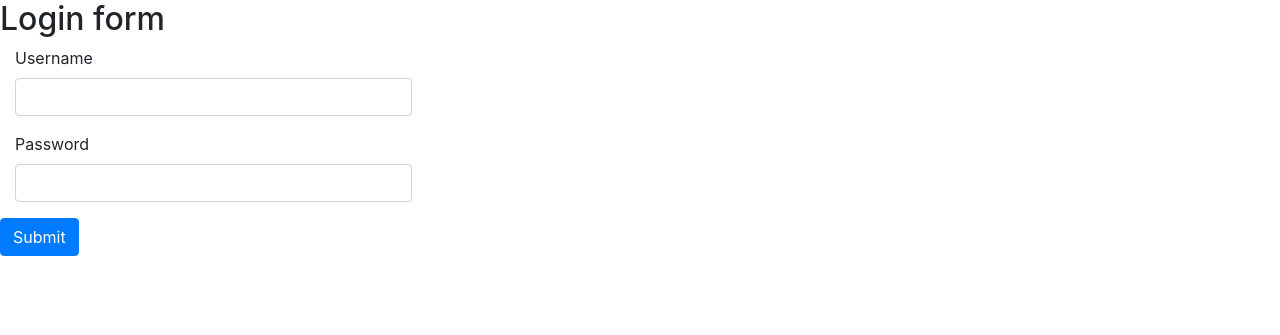
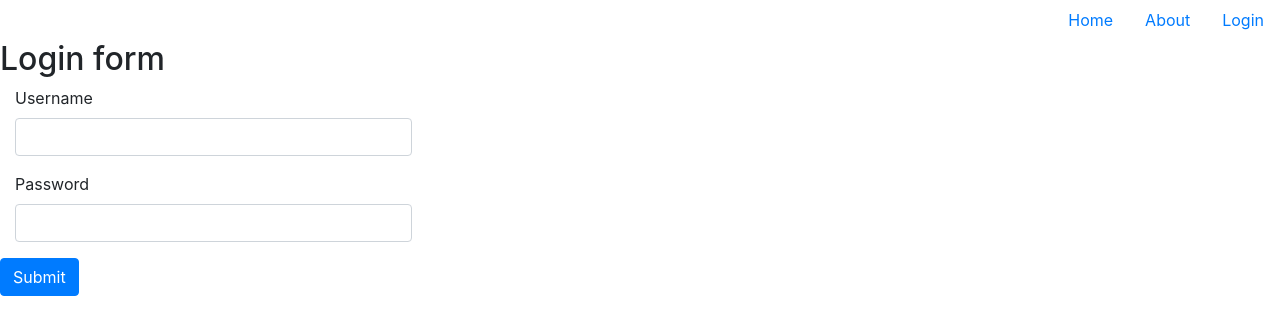
Before and after one commit to doug-braz/signup-login-REST-API, a Django app: page /login/ in a window 1280 px wide. Shown: the top 335 px of the page. Run offline with Django 4.2, Linux system fonts and the light colour scheme.

Commit message:
Created a base.html page with commons for all the pages

```diff
--- /dev/null
+++ b/homepage/templates/homepage/base.html
@@ -0,0 +1,35 @@
+<!DOCTYPE html>
+<html lang="en">
+<head>
+    <meta charset="UTF-8">
+    <meta name="viewport" content="width=device-width, initial-scale=1.0">
+    <link rel="stylesheet" href="https://cdn.jsdelivr.net/npm/bootstrap@4.3.1/dist/css/bootstrap.min.css" integrity="sha384-ggOyR0iXCbMQv3Xipma34MD+dH/1fQ784/j6cY/iJTQUOhcWr7x9JvoRxT2MZw1T" crossorigin="anonymous">
+
+</head>
+
+
+<body>
+    <nav>
+        <ul class="nav justify-content-end">
+            <li class="nav-item">
+            <a class="nav-link active" aria-current="page" href="#">Home</a>
+            </li>
+            <li class="nav-item">
+            <a class="nav-link" href="#">About</a>
+            </li>
+            {% if not user.is_authenticated %}
+                <li class="nav-item">
+                <a class="nav-link" href="{% url 'login' %}">Login</a>
+                </li>
+            {% else %}
+                <li class="nav-item">
+                <a class="nav-link" href="{% url 'logout' %}">Logout</a>
+                </li>
+            {% endif %}
+        </ul>
+    </nav>
+
+    {% block content %} {% endblock %}
+
+</body>
+</html>
--- a/login/templates/login/login.html
+++ b/login/templates/login/login.html
@@ -1,12 +1,6 @@
-<!DOCTYPE html>
-<html lang="en">
-<head>
-    <meta charset="UTF-8">
-    <meta name="viewport" content="width=device-width, initial-scale=1.0">
-    <title>Document</title>
-    <link rel="stylesheet" href="https://cdn.jsdelivr.net/npm/bootstrap@4.3.1/dist/css/bootstrap.min.css" integrity="sha384-ggOyR0iXCbMQv3Xipma34MD+dH/1fQ784/j6cY/iJTQUOhcWr7x9JvoRxT2MZw1T" crossorigin="anonymous">
-</head>
-<body>
+{% extends 'homepage/base.html' %}
+
+{% block content %}
     <h2>Login form </h2>
 
     <form id="loginForm">
@@ -88,6 +82,4 @@
             });
             });
     </script>
-
-</body>
-</html>
+{% endblock %}
```
Also changed, not shown: homepage/templates/homepage/home.html (+5 -11 lines), db.sqlite3.
